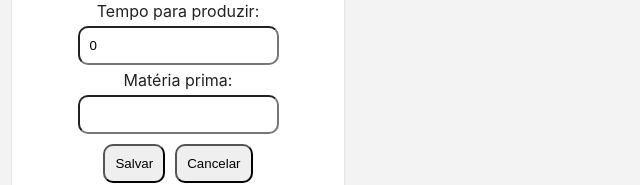
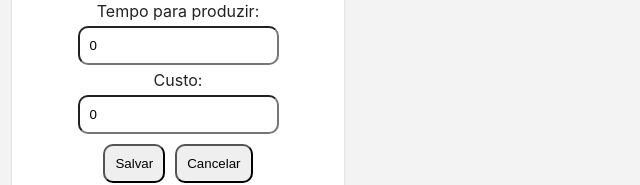
Before and after one commit to ameliagalvao/react-inventory, a React (Create React App) app: page /add-new-pilot in a window 1280 px wide. Shown: the part 305-490 px from the top of the page, without its empty margins (0-640 px from the left). Built offline with nearby package versions, Linux system fonts and the light colour scheme; no server answers; the database is empty.

Commit message:
add working

```diff
--- a/src/App.js
+++ b/src/App.js
@@ -23,6 +23,10 @@ export default function App() {
     fetchData();
   }, [fetchData]);
 
+  const refreshPilotList = () => {
+    fetchData()
+  }
+
   return (
     <Grid2 container spacing={1}>
       <Grid2 xs={12}>
@@ -33,7 +37,7 @@ export default function App() {
       <Routes>
         <Route path='/' element={<PilotList pilots={pilots}/>}/>
         <Route path='/login' element={<Login/>} />
-        <Route path='/add-new-pilot' element={<AddProductPilot/>}/>
+        <Route path='/add-new-pilot' element={<AddProductPilot refreshPilotList={refreshPilotList}/>}/>
         </Routes>
       </BrowserRouter>
     </Grid2>
--- a/src/modules/Views/AddProductPilot.jsx
+++ b/src/modules/Views/AddProductPilot.jsx
@@ -2,15 +2,16 @@ import React, {useState} from 'react';
 import DOMPurify from 'dompurify';
 import { Card } from '@mui/material';
 import { Link } from 'react-router-dom';
+import { addNewPilot } from '../core/data/ProductPilots';
 
-const AddProductPilot = ({databaseadd}) => {
+const AddProductPilot = ({refreshPilotList}) => {
 
   const [pilot, setPilot] = useState({
     name: "",
     craft: "",
     productionTime: 0,
-    supplies: [""],
     userUID: '',
+    cost: 0,
   })
   const [error, setError] = useState('')
 
@@ -21,11 +22,13 @@ const AddProductPilot = ({databaseadd}) => {
 
   const submitHandler = (e) => {
     e.preventDefault();
-    if (!pilot.name || !pilot.craft || !pilot.productionTime || !pilot.supplies ) {
+    if (!pilot.name || !pilot.craft || !pilot.productionTime || !pilot.cost ) {
       setError('Por favor, preencha todos os campos.');
       return;
     } else {
-      databaseadd()
+      const newPilot = {cost:`${pilot.cost}`, name:`${pilot.name}`, craft:`${pilot.craft}`, productionTime:`${pilot.productionTime}`, userUID: 'chLXXnwefYbnZQ4pRuafV4o85vi2'}
+      addNewPilot(newPilot)
+      refreshPilotList()
     }
   }
 
@@ -44,9 +47,9 @@ const AddProductPilot = ({databaseadd}) => {
         <br></br>
         <input type='number' name='productionTime' value={pilot.productionTime} onChange={inputChangeHandler}/>
         <br></br>
-        <label htmlFor='supplies'>Matéria prima:</label>
+        <label htmlFor='cost'>Custo:</label>
         <br></br>
-        <input type='text' name='supplies' value={pilot.supplies} onChange={inputChangeHandler}/>
+        <input type='number' name='cost' value={pilot.cost} onChange={inputChangeHandler}/>
         <br></br>
         <input type='submit' value="Salvar"/>
         <Link to={'/'}><button>Cancelar</button></Link>
--- a/src/modules/core/data/ProductPilots.jsx
+++ b/src/modules/core/data/ProductPilots.jsx
@@ -1,11 +1,20 @@
-import { collection, getDocs } from 'firebase/firestore';
+import { addDoc, collection, getDocs } from 'firebase/firestore';
 import { db } from './FireBase';
 
 export const getAllProductPilots = async () => {
-  const doc_refs = await getDocs(collection(db, "product-pilots"));
+  const doc_pilots = await getDocs(collection(db, "product-pilots"));
   const response = [];
-  doc_refs.forEach(pilot => {
+  doc_pilots.forEach(pilot => {
     response.push({id: pilot.id, ...pilot.data()});
   });
   return response;
 };
+
+export const addNewPilot = async (pilot) => {
+try{
+  const doc_pilots = await addDoc(collection(db, "product-pilots"), pilot);
+  console.log(doc_pilots.id);
+} catch(e){
+  console.error('Erro:', e);
+}
+}
```
